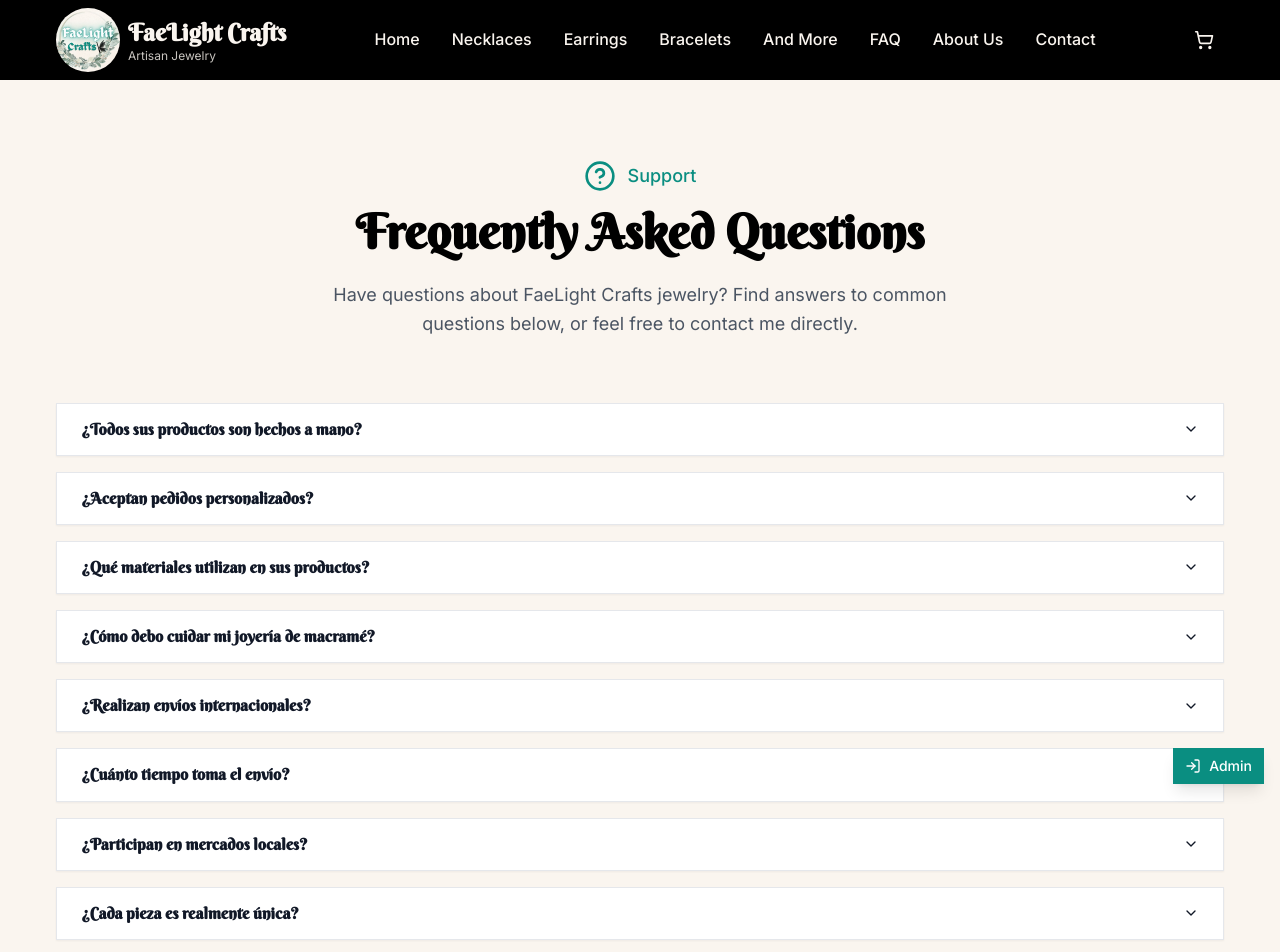
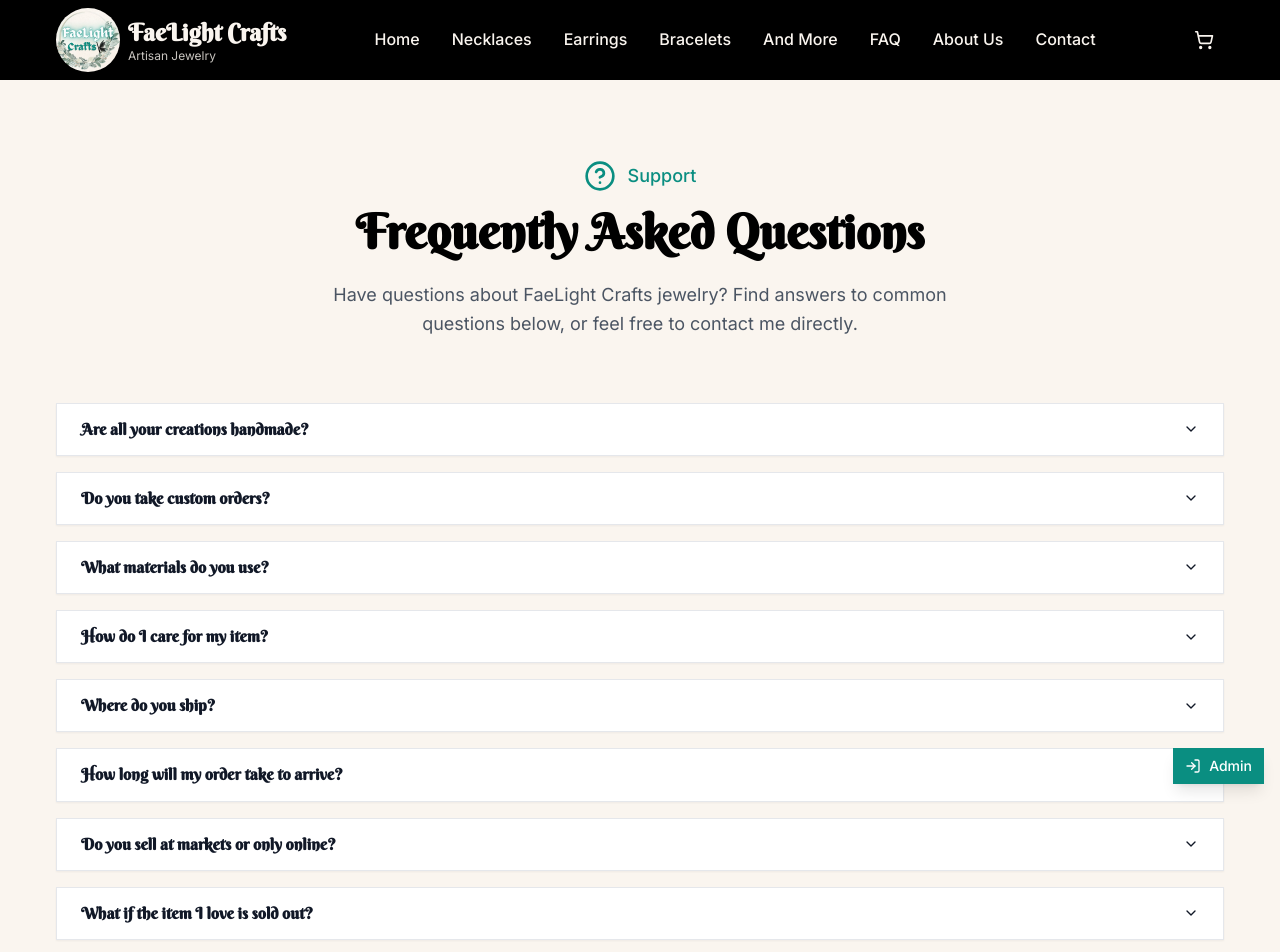
Before and after one commit to franklin-coder/segundofae, a Next.js app: page /faq in a window 1280 px wide. Shown: the top 952 px of the page. Built offline with nearby package versions, Linux system fonts and the light colour scheme; a web font is replaced by a local one.

Commit message:
fix: restore English FAQ text exactly as provided by user
- Replace Spanish FAQ translations with original English FAQ content
- Update both contact-content.tsx and faq/page.tsx files
- Maintain original formatting and structure

```diff
--- a/app/faq/page.tsx
+++ b/app/faq/page.tsx
@@ -16,36 +16,36 @@ import { Button } from '@/components/ui/button'
 const FAQPage = () => {
   const faqs = [
     {
-      question: "¿Todos sus productos son hechos a mano?",
-      answer: "Sí, cada pieza de joyería de Faelight Crafts es cuidadosamente hecha a mano usando técnicas tradicionales de macramé. Cada producto es único y refleja la dedicación artesanal en cada detalle."
+      question: "Are all your creations handmade?",
+      answer: "Yes. Every item in Faelight Crafts is carefully handmade — from crochet earrings and creatures to jewelry, soaps, and decorations. Each piece is unique, which means no two are ever exactly alike."
     },
     {
-      question: "¿Aceptan pedidos personalizados?",
-      answer: "¡Por supuesto! Nos encanta crear piezas personalizadas. Contáctanos con tus ideas, colores preferidos y cualquier requisito específico. Los pedidos personalizados suelen tomar 2-3 semanas para completarse."
+      question: "Do you take custom orders?",
+      answer: "At the moment, custom orders are open. If you have a special request, feel free to reach out through the contact page or Instagram — I'll let you know if it's possible."
     },
     {
-      question: "¿Qué materiales utilizan en sus productos?",
-      answer: "Utilizamos materiales de alta calidad como cordones de algodón, fibras naturales, cuentas de madera y herrajes de plata esterlina. Todos los materiales son cuidadosamente seleccionados por su durabilidad y atractivo estético."
+      question: "What materials do you use?",
+      answer: "I use a mix of quality yarns, threads, glass, acrilyc beads and hypoalergenic metals, . Whenever possible, I choose sustainable or responsibly sourced materials, though availability may vary."
     },
     {
-      question: "¿Cómo debo cuidar mi joyería de macramé?",
-      answer: "Para mantener tu joyería hermosa, evita mojarla y guárdala en un lugar seco. Para limpiarla, cepilla suavemente con un cepillo suave o paño. Evita químicos fuertes y luz solar directa por períodos prolongados."
+      question: "How do I care for my item?",
+      answer: "Each creation is delicate and best treated with care. For crochet pieces: hand-wash gently and lay flat to dry. For jewelry: keep away from water and store in a dry place. Every order comes with simple care instructions."
     },
     {
-      question: "¿Realizan envíos internacionales?",
-      answer: "¡Sí! Enviamos a todo el mundo desde Victoria, Canadá. Los costos y tiempos de envío varían según la ubicación. Contáctanos para obtener tarifas específicas a tu país."
+      question: "Where do you ship?",
+      answer: "Worldwide!. Shipping options and prices will be available at checkout."
     },
     {
-      question: "¿Cuánto tiempo toma el envío?",
-      answer: "Los pedidos generalmente se envían dentro de 3-5 días hábiles. El envío dentro de Canadá toma 5-7 días hábiles, mientras que el envío internacional puede tomar 10-14 días hábiles."
+      question: "How long will my order take to arrive?",
+      answer: "Since each item is handmade, processing may take 3–5 business days before shipping. Delivery times vary by location and shipping method chosen."
     },
     {
-      question: "¿Participan en mercados locales?",
-      answer: "¡Sí! Participamos regularmente en mercados artesanales locales en Victoria. Síguenos en redes sociales o consulta aquí para conocer las próximas fechas y ubicaciones de mercados."
+      question: "Do you sell at markets or only online?",
+      answer: "Both! Faelight Crafts can be found at local markets and fairs, as well as here in the online store. Follow me on Instagram for upcoming events."
     },
     {
-      question: "¿Cada pieza es realmente única?",
-      answer: "Absolutamente. Aunque podemos crear piezas similares, cada producto de Faelight Crafts tiene sus propias características únicas debido a la naturaleza artesanal del proceso de creación. No encontrarás dos piezas exactamente iguales."
+      question: "What if the item I love is sold out?",
+      answer: "Many creations are one of a kind, so once sold, they may not return. However, similar designs or new variations are always in the works — check back often or reach out to see what's coming next."
     }
   ]
 
--- a/components/pages/contact-content.tsx
+++ b/components/pages/contact-content.tsx
@@ -31,36 +31,36 @@ const ContactContent = () => {
 
   const faqs = [
     {
-      question: "¿Todos sus productos son hechos a mano?",
-      answer: "Sí, cada pieza de joyería de Faelight Crafts es cuidadosamente hecha a mano usando técnicas tradicionales de macramé. Cada producto es único y refleja la dedicación artesanal en cada detalle."
+      question: "Are all your creations handmade?",
+      answer: "Yes. Every item in Faelight Crafts is carefully handmade — from crochet earrings and creatures to jewelry, soaps, and decorations. Each piece is unique, which means no two are ever exactly alike."
     },
     {
-      question: "¿Aceptan pedidos personalizados?",
-      answer: "¡Por supuesto! Nos encanta crear piezas personalizadas. Contáctanos con tus ideas, colores preferidos y cualquier requisito específico. Los pedidos personalizados suelen tomar 2-3 semanas para completarse."
+      question: "Do you take custom orders?",
+      answer: "At the moment, custom orders are open. If you have a special request, feel free to reach out through the contact page or Instagram — I'll let you know if it's possible."
     },
     {
-      question: "¿Qué materiales utilizan en sus productos?",
-      answer: "Utilizamos materiales de alta calidad como cordones de algodón, fibras naturales, cuentas de madera y herrajes de plata esterlina. Todos los materiales son cuidadosamente seleccionados por su durabilidad y atractivo estético."
+      question: "What materials do you use?",
+      answer: "I use a mix of quality yarns, threads, glass, acrilyc beads and hypoalergenic metals, . Whenever possible, I choose sustainable or responsibly sourced materials, though availability may vary."
     },
     {
-      question: "¿Cómo debo cuidar mi joyería de macramé?",
-      answer: "Para mantener tu joyería hermosa, evita mojarla y guárdala en un lugar seco. Para limpiarla, cepilla suavemente con un cepillo suave o paño. Evita químicos fuertes y luz solar directa por períodos prolongados."
+      question: "How do I care for my item?",
+      answer: "Each creation is delicate and best treated with care. For crochet pieces: hand-wash gently and lay flat to dry. For jewelry: keep away from water and store in a dry place. Every order comes with simple care instructions."
     },
     {
-      question: "¿Realizan envíos internacionales?",
-      answer: "¡Sí! Enviamos a todo el mundo desde Victoria, Canadá. Los costos y tiempos de envío varían según la ubicación. Contáctanos para obtener tarifas específicas a tu país."
+      question: "Where do you ship?",
+      answer: "Worldwide!. Shipping options and prices will be available at checkout."
     },
     {
-      question: "¿Cuánto tiempo toma el envío?",
-      answer: "Los pedidos generalmente se envían dentro de 3-5 días hábiles. El envío dentro de Canadá toma 5-7 días hábiles, mientras que el envío internacional puede tomar 10-14 días hábiles."
+      question: "How long will my order take to arrive?",
+      answer: "Since each item is handmade, processing may take 3–5 business days before shipping. Delivery times vary by location and shipping method chosen."
     },
     {
-      question: "¿Participan en mercados locales?",
-      answer: "¡Sí! Participamos regularmente en mercados artesanales locales en Victoria. Síguenos en redes sociales o consulta aquí para conocer las próximas fechas y ubicaciones de mercados."
+      question: "Do you sell at markets or only online?",
+      answer: "Both! Faelight Crafts can be found at local markets and fairs, as well as here in the online store. Follow me on Instagram for upcoming events."
     },
     {
-      question: "¿Cada pieza es realmente única?",
-      answer: "Absolutamente. Aunque podemos crear piezas similares, cada producto de Faelight Crafts tiene sus propias características únicas debido a la naturaleza artesanal del proceso de creación. No encontrarás dos piezas exactamente iguales."
+      question: "What if the item I love is sold out?",
+      answer: "Many creations are one of a kind, so once sold, they may not return. However, similar designs or new variations are always in the works — check back often or reach out to see what's coming next."
     }
   ];
 
```
